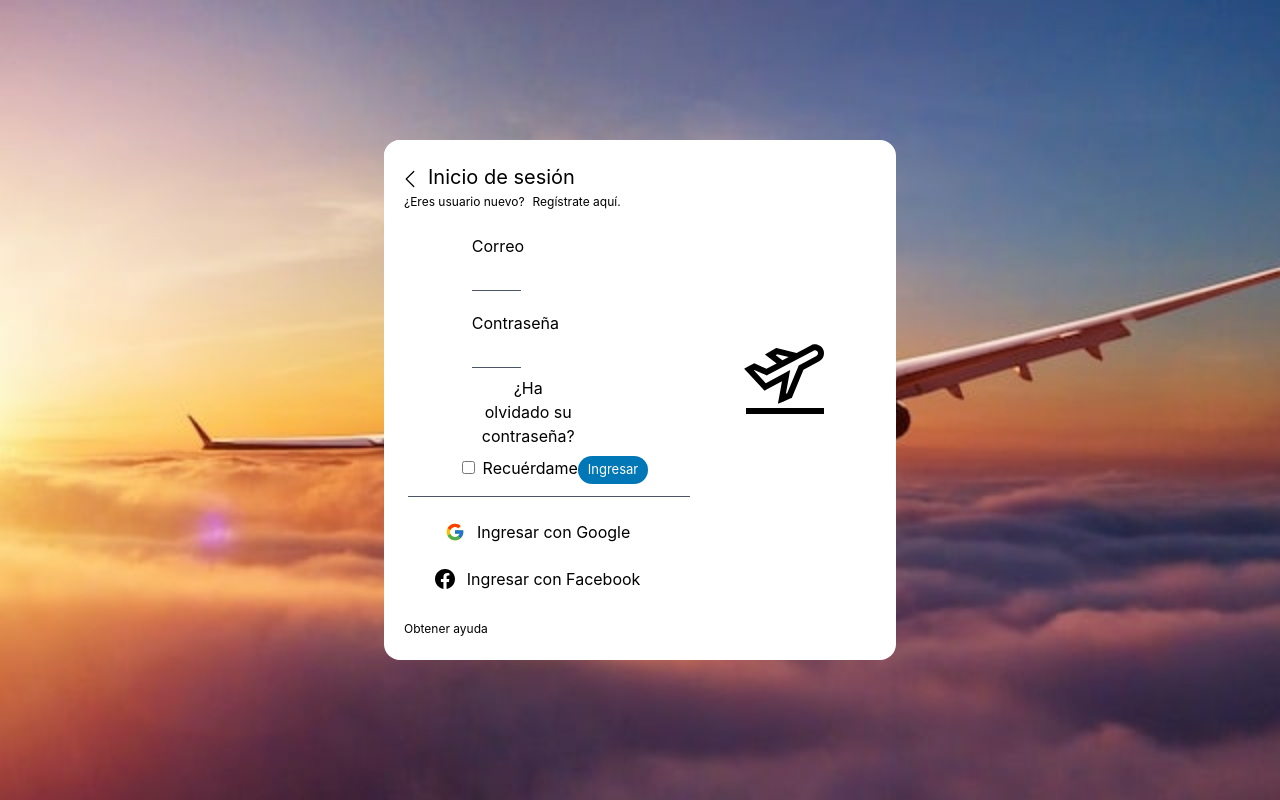
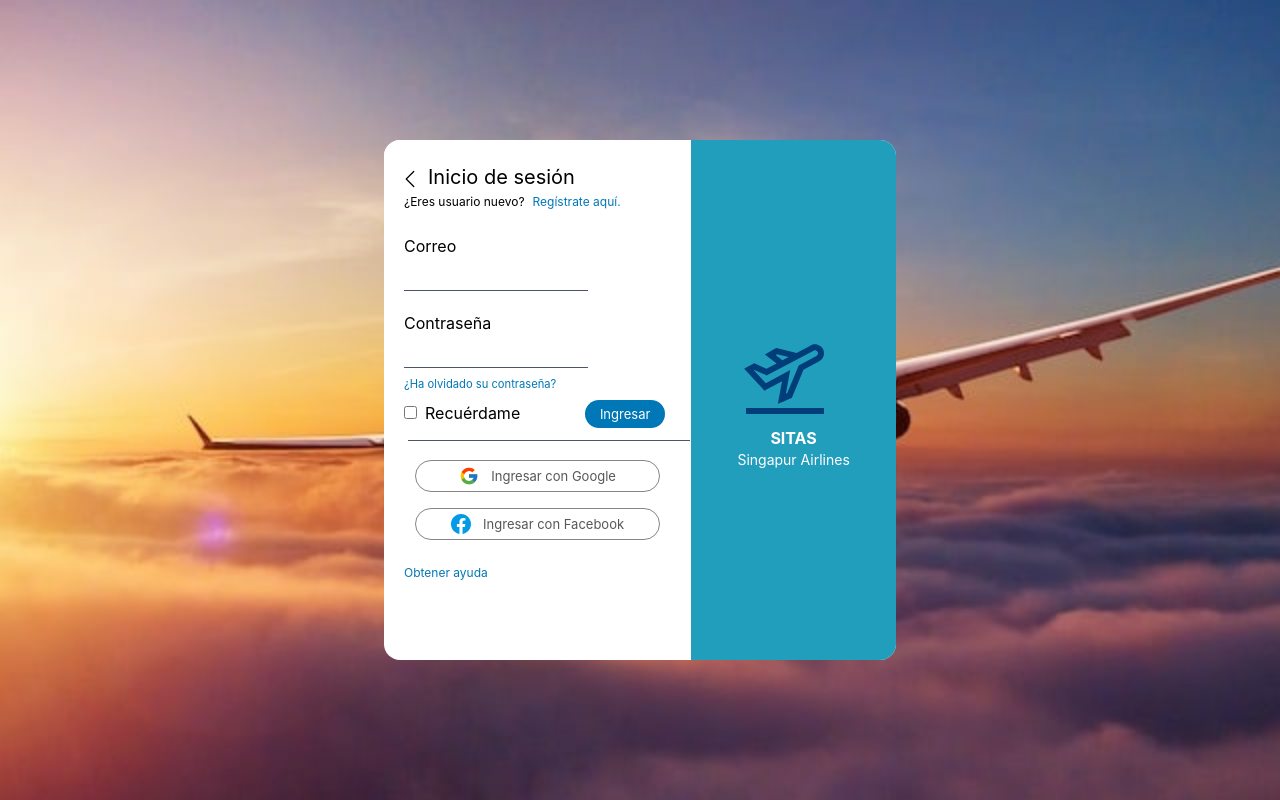
Before and after one commit to manuelRestrep0/frontend-presencial, a Next.js app: page /auth-a/Login in a window 1280 px wide. Built offline with nearby package versions, Linux system fonts and the light colour scheme.

Commit message:
Fixing styles
Adding missing styles

```diff
--- a/app/auth-a/signup/page.tsx
+++ b/app/auth-a/signup/page.tsx
@@ -200,7 +200,7 @@ const Form = () => {
 
     return (
         <div className='main-container h-screen bg-cover text-black flex justify-center items-center'>
-            <div className='form-container bg-white flex flex-col min-h-[65%] w-[70%] justify-around items-center rounded-2xl py-5'>
+            <div id='register' className='form-container bg-white flex flex-col min-h-[65%] w-[70%] justify-around items-center rounded-2xl py-5'>
                 <div id='header' className='h-[12%] flex justify-center align-middle'>
                     <button id='header-back-btn' onClick={prevPage} className='flex justify-between items-center w-44'>
                         <BsChevronLeft/>
--- a/styles/UserRegistration/UserRegistration.css
+++ b/styles/UserRegistration/UserRegistration.css
@@ -87,9 +87,49 @@ ul {
   transition: transform 0.3s ease;
 }
 
+.text-xxs {
+  font-size: 0.7rem;
+}
+
+.log-btn {
+  border-radius: 20px;
+  padding: 5px 10px;
+  background-color: white;
+  color: #575757;
+  font-size: 13px;
+  border: 1px solid #858585;
+  transition: transform 0.3s ease;
+}
+
+.log-btn:hover {
+  transform: scale(1.1);
+}
+
+.nav-btn {
+  border-radius: 20px;
+  background-color: #0077B6;
+  color: white;
+  font-size: 13px;
+  transition: transform 0.3s ease;
+}
+
+.nav-btn2 {
+  border-radius: 20px;
+  padding: 6px 80px;
+  background-color: #0077B6;
+  color: white;
+  font-size: 15px;
+  transition: transform 0.3s ease;
+}
+
+.nav-btn:hover {
+  transform: scale(1.1);
+}
+
+
 @media (min-width: 1100px) {
 
-  .form-container{
+  #register.form-container, #login-container.form-container{
     justify-content: center;
     align-items: center;
     max-width: 40%;
--- a/tailwind.config.js
+++ b/tailwind.config.js
@@ -29,6 +29,12 @@ module.exports = {
           800: "#1e40af",
           900: "#1e3a8a",
         },
+        "login-blue":  "#219EBC",
+        "prueba": "#fca5a5",
+        "avion-blue": "#003D79",
+        "dark-gray": "#575757",
+        "facebook-logo": "#039BE5",
+        "otro-azul": "#0077B6",
       },
       fontFamily: {
         body: [
```
